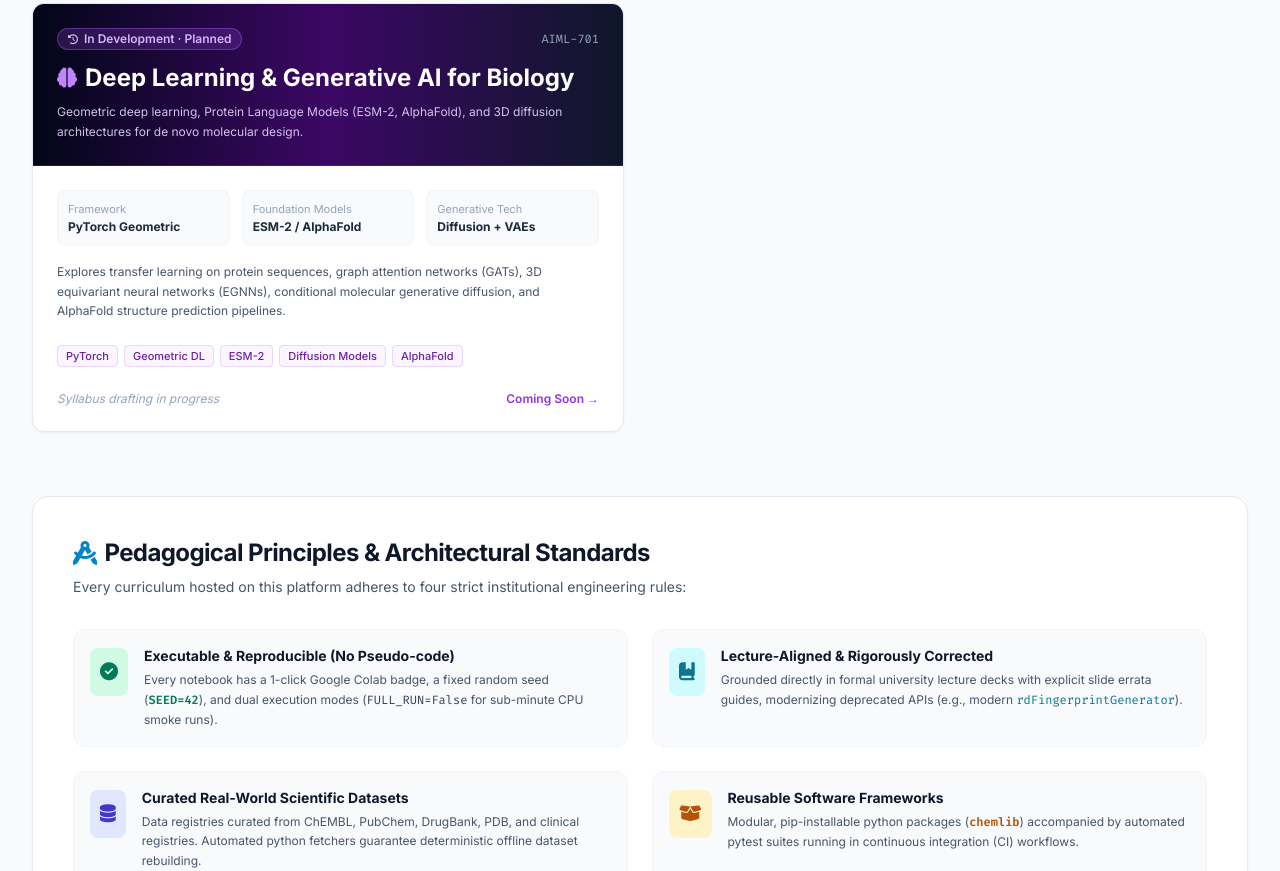
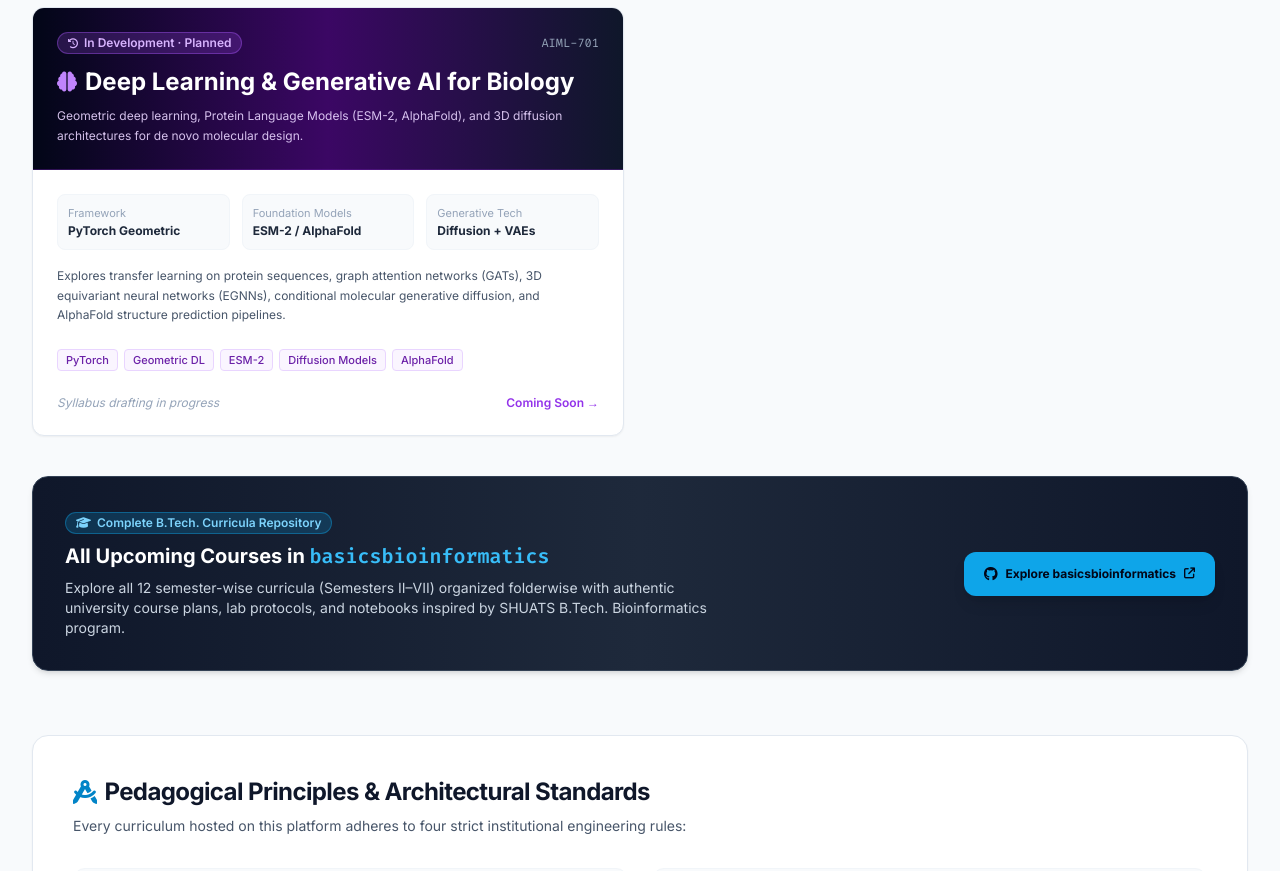
Before and after one commit to meprateekpaul/Cheminformatics, a plain HTML site: page courses.html in a window 1280 px wide. Shown: the part 2013-2884 px from the top of the page. Drawn offline with nearby package versions, Linux system fonts and the light colour scheme.

Commit message:
chore(courses): synchronize updated courses catalog with basicsbioinformatics link

```diff
--- a/courses.html
+++ b/courses.html
@@ -341,6 +341,10 @@
                             <i class="fa-solid fa-timeline text-xs text-slate-600"></i>
                             <span>Roadmap</span>
                         </a>
+                        <a href="https://github.com/meprateekpaul/basicsbioinformatics/tree/main/Concepts_of_Bioinformatics" target="_blank" rel="noopener" class="w-full sm:w-auto bg-slate-100 hover:bg-slate-200 text-slate-800 font-semibold px-3 py-2.5 rounded-lg text-xs border border-slate-200 transition flex items-center justify-center space-x-1.5">
+                            <i class="fa-brands fa-github text-sm"></i>
+                            <span>GitHub Repo</span>
+                        </a>
                     </div>
                 </div>
 
@@ -533,6 +537,26 @@
                 </div>
 
             </div>
+
+            <!-- Master Curriculum Repository Callout -->
+            <div class="mt-10 bg-gradient-to-r from-slate-900 via-slate-800 to-slate-900 rounded-2xl p-6 sm:p-8 text-white border border-slate-700 flex flex-col md:flex-row items-center justify-between gap-6 shadow-md">
+                <div class="space-y-2">
+                    <div class="inline-flex items-center px-2.5 py-0.5 rounded-full text-xs font-semibold bg-sky-500/20 text-sky-300 border border-sky-500/40">
+                        <i class="fa-solid fa-graduation-cap mr-1.5 text-xs"></i> Complete B.Tech. Curricula Repository
+                    </div>
+                    <h3 class="text-xl font-bold text-white">All Upcoming Courses in <span class="text-sky-400 font-mono">basicsbioinformatics</span></h3>
+                    <p class="text-xs sm:text-sm text-slate-300 max-w-2xl leading-relaxed">
+                        Explore all 12 semester-wise curricula (Semesters II–VII) organized folderwise with authentic university course plans, lab protocols, and notebooks inspired by SHUATS B.Tech. Bioinformatics program.
+                    </p>
+                </div>
+                <div class="shrink-0">
+                    <a href="https://github.com/meprateekpaul/basicsbioinformatics" target="_blank" rel="noopener" class="inline-flex items-center space-x-2 bg-sky-500 hover:bg-sky-400 text-slate-950 font-bold px-5 py-3 rounded-xl transition shadow-lg text-xs">
+                        <i class="fa-brands fa-github text-sm"></i>
+                        <span>Explore basicsbioinformatics</span>
+                        <i class="fa-solid fa-arrow-up-right-from-square text-[11px] ml-1"></i>
+                    </a>
+                </div>
+            </div>
         </section>
 
         <!-- Pedagogical Philosophy Section -->
```
